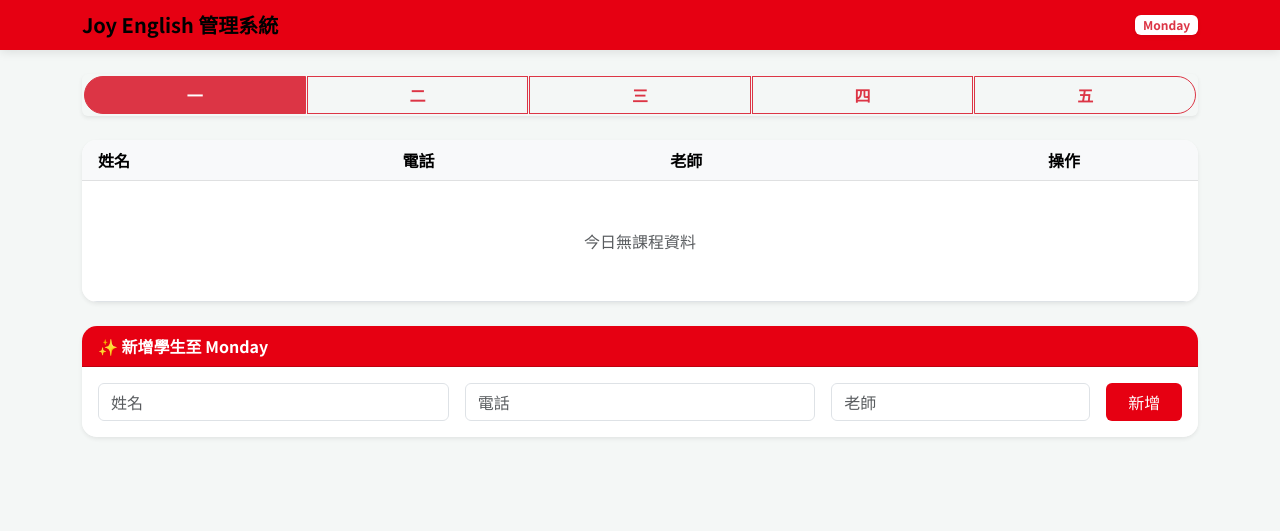
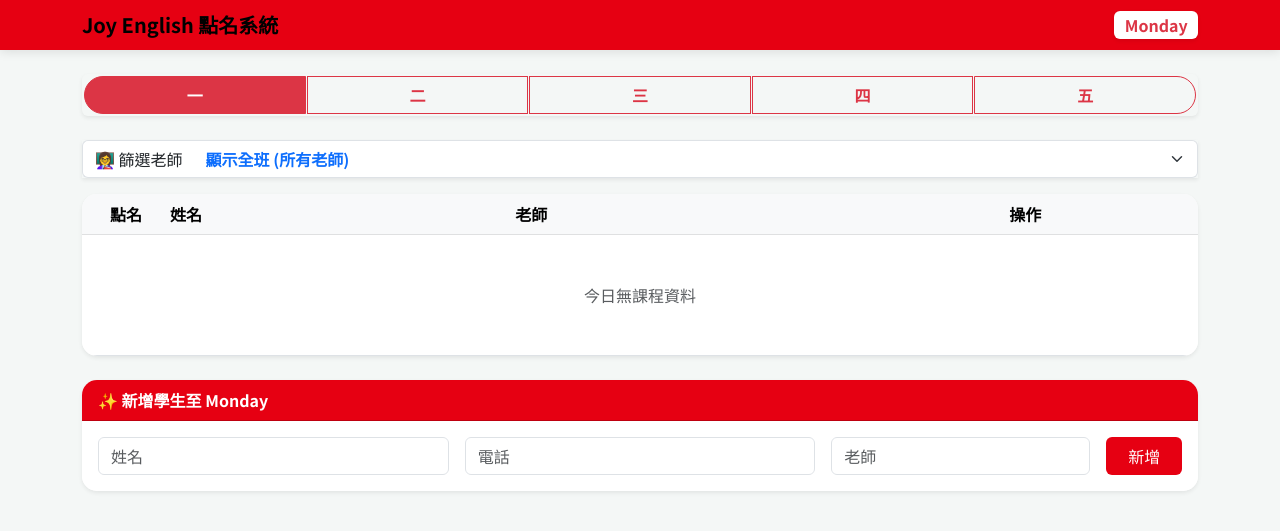
Before and after one commit to Linhsinkai/my-attendance, a Flask app: page /Monday in a window 1280 px wide. Shown: the top 531 px of the page. Run offline with Flask 3, Linux system fonts and the light colour scheme; data that the repository does not hold is empty.

Commit message:
update: 使用最新的 GAS URL 並整合修改功能

```diff
--- a/templates/index.html
+++ b/templates/index.html
@@ -4,9 +4,7 @@
     <meta charset="UTF-8">
     <meta name="viewport" content="width=device-width, initial-scale=1.0">
     <title>佳音英語點名系統</title>
-    <!-- 引入 Bootstrap 5 CSS -->
     <link href="https://cdn.jsdelivr.net/npm/bootstrap@5.3.0/dist/css/bootstrap.min.css" rel="stylesheet">
-    <!-- 引入 Google 字體 -->
     <link href="https://fonts.googleapis.com/css2?family=Noto+Sans+TC:wght@400;700&display=swap" rel="stylesheet">
     <style>
         body {
@@ -21,21 +19,21 @@
         .day-btn { border-radius: 20px; margin: 2px; font-weight: bold; }
         .card { border: none; border-radius: 15px; overflow: hidden; }
         .badge-teacher { background-color: #e3f2fd; color: #0d47a1; font-weight: normal; }
-        .action-btn { font-size: 1.2rem; text-decoration: none; padding: 5px; }
+        .action-btn { font-size: 1.2rem; text-decoration: none; padding: 5px; cursor: pointer; border: none; background: none;}
+        /* 點名開關放大 */
+        .form-switch .form-check-input { width: 3em; height: 1.5em; cursor: pointer; }
     </style>
 </head>
 <body>
 
-    <!-- 頂部導覽列 -->
     <nav class="navbar nav-joy sticky-top mb-4">
-        <div class="container d-flex justify-content-between">
-            <span class="navbar-brand mb-0 h1 fw-bold">Joy English 管理系統</span>
-            <span class="badge bg-white text-danger shadow-sm">{{ current_day }}</span>
+        <div class="container d-flex justify-content-between align-items-center">
+            <span class="navbar-brand mb-0 h1 fw-bold">Joy English 點名系統</span>
+            <span class="badge bg-white text-danger shadow-sm fs-6">{{ current_day }}</span>
         </div>
     </nav>
 
     <div class="container">
-        <!-- 星期切換選單 -->
         <div class="row mb-4">
             <div class="col-12 text-center">
                 <div class="btn-group w-100 shadow-sm" role="group">
@@ -48,14 +46,27 @@
             </div>
         </div>
 
-        <!-- 學生清單表格 -->
+        <div class="row mb-3">
+            <div class="col-12">
+                <div class="input-group shadow-sm">
+                    <span class="input-group-text bg-white border-end-0">👩‍🏫 篩選老師</span>
+                    <select class="form-select border-start-0 fw-bold text-primary" id="teacherFilter" onchange="filterTeacher()">
+                        <option value="all">顯示全班 (所有老師)</option>
+                        {% for t in teachers %}
+                        <option value="{{ t }}">{{ t }} 老師的課</option>
+                        {% endfor %}
+                    </select>
+                </div>
+            </div>
+        </div>
+
         <div class="card shadow-sm mb-4">
             <div class="table-responsive">
-                <table class="table table-hover align-middle mb-0">
+                <table class="table table-hover align-middle mb-0" id="studentTable">
                     <thead class="table-light">
                         <tr>
-                            <th class="ps-3">姓名</th>
-                            <th>電話</th>
+                            <th class="ps-3 text-center" style="width: 80px;">點名</th>
+                            <th>姓名</th>
                             <th>老師</th>
                             <th class="text-center">操作</th>
                         </tr>
@@ -63,29 +74,33 @@
                     <tbody>
                         {% if student_list %}
                             {% for student in student_list %}
-                            <tr>
-                                <td class="ps-3 fw-bold">{{ student.姓名 }}</td>
-                                <td>
-                                    <a href="tel:{{ student.電話 }}" class="text-decoration-none text-primary">
-                                        {{ student.電話 if student.電話 else '無' }}
-                                    </a>
+                            <tr class="student-row" data-teacher="{{ student.老師 }}">
+                                <td class="ps-3 text-center">
+                                    <div class="form-check form-switch d-flex justify-content-center mb-0">
+                                        <input class="form-check-input" type="checkbox" onchange="toggleAttendance(this)">
+                                    </div>
                                 </td>
+
+                                <td class="fw-bold fs-5">{{ student.姓名 }}
+                                    <div class="small fw-normal">
+                                        <a href="tel:{{ student.電話 }}" class="text-decoration-none text-muted">📞 {{ student.電話 if student.電話 else '無電話' }}</a>
+                                    </div>
+                                </td>
+
                                 <td><span class="badge badge-teacher">{{ student.老師 }}</span></td>
+
                                 <td class="text-center">
-                                    <!-- 編輯按鈕 (觸發 Modal) -->
-                                    <button class="btn btn-link action-btn" data-bs-toggle="modal" data-bs-target="#editModal{{ loop.index }}">✏️</button>
+                                    <button class="action-btn" data-bs-toggle="modal" data-bs-target="#editModal{{ loop.index }}">✏️</button>
 
-                                    <!-- 刪除按鈕 -->
                                     <a href="{{ url_for('delete_student', day=current_day, name=student.姓名) }}"
                                        class="action-btn" onclick="return confirm('確定要刪除「{{ student.姓名 }}」嗎？')">🗑️</a>
 
-                                    <!-- 編輯彈出視窗 -->
-                                    <div class="modal fade text-start" id="editModal{{ loop.index }}" tabindex="-1" aria-hidden="true">
+                                    <div class="modal fade text-start" id="editModal{{ loop.index }}" tabindex="-1">
                                         <div class="modal-dialog modal-dialog-centered">
                                             <div class="modal-content">
                                                 <form action="/update_student" method="POST">
-                                                    <div class="modal-header">
-                                                        <h5 class="modal-title">修改學生資訊</h5>
+                                                    <div class="modal-header bg-light">
+                                                        <h5 class="modal-title fw-bold">修改學生資訊</h5>
                                                         <button type="button" class="btn-close" data-bs-dismiss="modal"></button>
                                                     </div>
                                                     <div class="modal-body">
@@ -106,13 +121,12 @@
                                                     </div>
                                                     <div class="modal-footer">
                                                         <button type="button" class="btn btn-secondary" data-bs-dismiss="modal">取消</button>
-                                                        <button type="submit" class="btn btn-primary">儲存修改</button>
+                                                        <button type="submit" class="btn btn-joy">儲存修改</button>
                                                     </div>
                                                 </form>
                                             </div>
                                         </div>
                                     </div>
-                                    <!-- Modal 結束 -->
                                 </td>
                             </tr>
                             {% endfor %}
@@ -124,7 +138,6 @@
             </div>
         </div>
 
-        <!-- 新增學生表單 -->
         <div class="card shadow-sm border-joy">
             <div class="card-header bg-joy text-white fw-bold">✨ 新增學生至 {{ current_day }}</div>
             <div class="card-body bg-white">
@@ -134,7 +147,7 @@
                         <input type="text" name="name" class="form-control" placeholder="姓名" required>
                     </div>
                     <div class="col-6 col-md-4">
-                        <input type="text" name="phone" class="form-control" placeholder="電話" required>
+                        <input type="text" name="phone" class="form-control" placeholder="電話">
                     </div>
                     <div class="col-12 col-md-3">
                         <input type="text" name="teacher" class="form-control" list="teacher_list" placeholder="老師">
@@ -150,7 +163,35 @@
         </div>
     </div>
 
-    <!-- 引入 Bootstrap JS -->
     <script src="https://cdn.jsdelivr.net/npm/bootstrap@5.3.0/dist/js/bootstrap.bundle.min.js"></script>
+
+    <script>
+        // 老師過濾功能
+        function filterTeacher() {
+            const selectedTeacher = document.getElementById("teacherFilter").value;
+            const rows = document.querySelectorAll(".student-row");
+
+            rows.forEach(row => {
+                const rowTeacher = row.getAttribute("data-teacher");
+                if (selectedTeacher === "all" || selectedTeacher === rowTeacher) {
+                    row.style.display = ""; // 顯示
+                } else {
+                    row.style.display = "none"; // 隱藏
+                }
+            });
+        }
+
+        // 點名開關功能 (切換背景顏色)
+        function toggleAttendance(checkbox) {
+            const row = checkbox.closest('tr');
+            if (checkbox.checked) {
+                // 如果打勾，整行變成淺綠色
+                row.classList.add('table-success');
+            } else {
+                // 取消打勾，恢復原狀
+                row.classList.remove('table-success');
+            }
+        }
+    </script>
 </body>
 </html>
```
